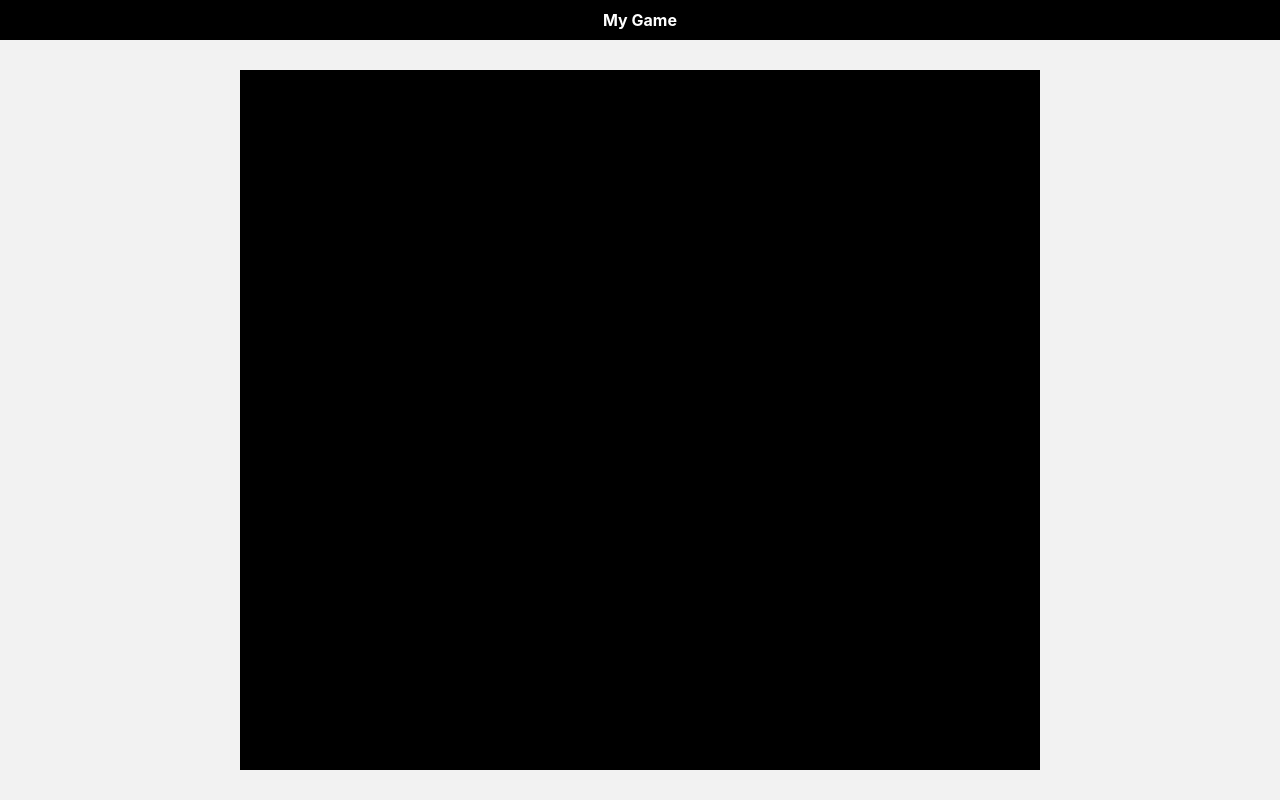
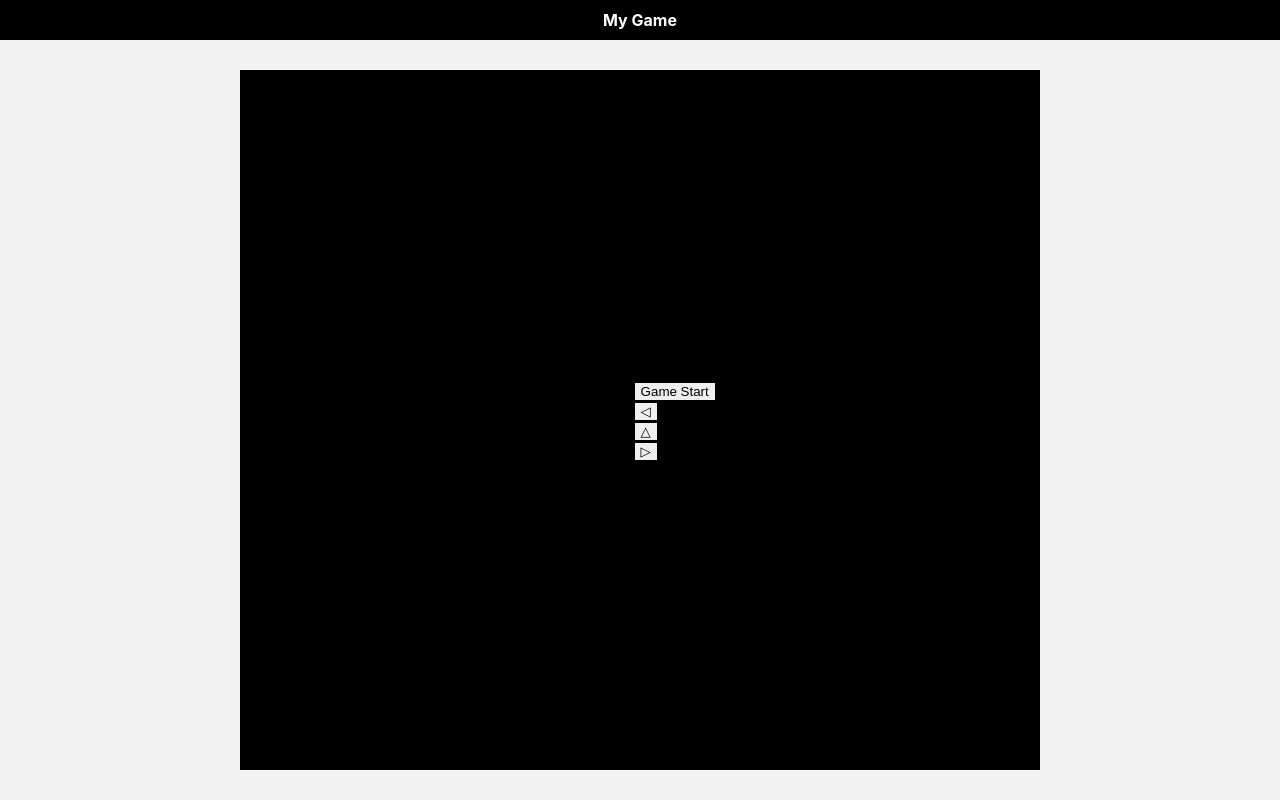
Before and after one commit to mcar100/my_game, a React (Create React App) app: page / in a window 1280 px wide. Built offline with nearby package versions, Linux system fonts and the light colour scheme.

Commit message:
Feat: 컴포넌트별 분리 및 게임모드에 따른 타이머/키보드 입력 기능 추가

```diff
--- /dev/null
+++ b/src/components/Game/GameHead/Combo.tsx
@@ -0,0 +1,15 @@
+import { useState } from "react";
+import { RootState } from "../../../utils/redux/store";
+
+function Combo() {
+  const [combo, setCombo] = useState(0);
+
+  return (
+    <div className="combo-box">
+      Combo:
+      <span>{combo}</span>
+    </div>
+  );
+}
+
+export default Combo;
--- /dev/null
+++ b/src/components/Game/GameHead/Point.tsx
@@ -0,0 +1,18 @@
+import { useSelector } from "react-redux";
+import { RootState } from "../../../utils/redux/store";
+
+function Pointer() {
+  const pointUnit = useSelector(
+    (state: RootState) => state.arrowGame.pointUnit
+  );
+  const point = useSelector((state: RootState) => state.common.point);
+
+  return (
+    <div className="point-box">
+      Point:
+      <span>{point}</span>
+    </div>
+  );
+}
+
+export default Pointer;
--- /dev/null
+++ b/src/components/Game/GameHead/Timer.tsx
@@ -0,0 +1,34 @@
+import { useEffect } from "react";
+import { useDispatch, useSelector } from "react-redux";
+import {
+  decrementTimer,
+  finishGame,
+} from "../../../utils/redux/slice/commonSlicer";
+import { RootState } from "../../../utils/redux/store";
+import { GAME_STATE } from "../../../utils/constants";
+
+function Timer() {
+  const timer = useSelector((state: RootState) => state.common.timer);
+  const gameMode = useSelector((state: RootState) => state.common.gameState);
+  const dispatch = useDispatch();
+
+  useEffect(() => {
+    const timeoutId = setTimeout(() => {
+      dispatch(decrementTimer());
+    }, 1000);
+
+    if (timer === 0) {
+      clearTimeout(timeoutId);
+      dispatch(finishGame());
+    }
+  }, [gameMode, timer, dispatch]);
+
+  return (
+    <div className="timer-box">
+      Time:
+      <span>{timer}</span>
+    </div>
+  );
+}
+
+export default Timer;
--- a/src/pages/GamePage/ArrowKeyGame.tsx
+++ /dev/null
@@ -1,5 +0,0 @@
-function ArrowKeyGame() {
-  return <div className="arrow-key-game-container"></div>;
-}
-
-export default ArrowKeyGame;
--- /dev/null
+++ b/src/pages/GamePage/ArrowKeyGame/ArrowKeyCommand.tsx
@@ -0,0 +1,57 @@
+import { useEffect } from "react";
+import { useSelector } from "react-redux";
+import { GAME_STATE } from "../../../utils/constants";
+
+import { RootState } from "../../../utils/redux/store";
+
+function ArrowKeyCommand() {
+  const gameMode = useSelector((state: RootState) => state.common.gameState);
+  const commandList = useSelector(
+    (state: RootState) => state.arrowGame.commandList
+  );
+
+  useEffect(() => {
+    if (gameMode === GAME_STATE.PROCEEDING) {
+      document.addEventListener("keydown", handleKeyDown);
+    } else {
+      document.removeEventListener("keydown", handleKeyDown);
+    }
+
+    function handleKeyDown(e: KeyboardEvent): void {
+      if (Object.values(commandList).includes(e.key)) {
+        e.preventDefault();
+        console.log(e.key);
+      } else if (e.key === "ArrowDown") {
+        e.preventDefault();
+      }
+    }
+
+    return () => {
+      if (gameMode === GAME_STATE.PROCEEDING) {
+        document.removeEventListener("keydown", handleKeyDown);
+      }
+    };
+  }, [gameMode, commandList]);
+
+  return (
+    <div className="command-box">
+      <div className="command-button">
+        <button className="game-button" value={commandList.command1}>
+          ◁
+        </button>
+      </div>
+      <div className="command-button">
+        <button className="game-button" value={commandList.command2}>
+          △
+        </button>
+      </div>
+      <div className="command-button">
+        <button className="game-button" value={commandList.command3}>
+          ▷
+        </button>
+      </div>
+    </div>
+  );
+}
+
+export default ArrowKeyCommand;
--- /dev/null
+++ b/src/pages/GamePage/ArrowKeyGame/ArrowKeyGame.tsx
@@ -0,0 +1,82 @@
+import { useEffect, useState } from "react";
+import { useSelector, useDispatch } from "react-redux";
+import { GAME_STATE, MAX_BLOCK_LENGTH } from "../../../utils/constants";
+import {
+  Blocks,
+  initArrowGame,
+} from "../../../utils/redux/slice/arrowGameSlice";
+import {
+  resumeGame,
+  startGame,
+  stopGame,
+} from "../../../utils/redux/slice/commonSlicer";
+import { RootState } from "../../../utils/redux/store";
+import ArrowKeyCommand from "./ArrowKeyCommand";
+
+type BlockKey = keyof Blocks;
+
+function ArrowKeyGame() {
+  const gameTitle = useSelector(
+    (state: RootState) => state.arrowGame.gameTitle
+  );
+  const gameMode = useSelector((state: RootState) => state.common.gameState);
+  const commandList = useSelector(
+    (state: RootState) => state.arrowGame.commandList
+  );
+  const dispatch = useDispatch();
+
+  const handleGameStart = () => {
+    dispatch(startGame());
+    dispatch(initArrowGame());
+  };
+
+  const handleGameStop = () => {
+    dispatch(stopGame(gameTitle));
+  };
+
+  const handleGameResume = () => {
+    dispatch(resumeGame());
+  };
+
+  const handleArrayPush = (): void => {
+    const newBlockNumber = Math.floor(Math.random() * 3);
+    // setBlockArray((prevArray) => [...prevArray, blockColor[newBlockNumber]]);
+  };
+  const handleArrayShift = (): void => {
+    // setBlockArray((prevArray) => prevArray.slice(1));
+  };
+
+  const getKeyFromColor = (obj: Blocks, key: keyof Blocks): string | null => {
+    return obj[key];
+  };
+
+  return (
+    <div className="arrow-game-container">
+      <div className="arrow-game-top">
+        <div className="button-box">
+          {gameMode === GAME_STATE.OVER ? (
+            <div className="absolute-box">
+              <button className="game-button" onClick={handleGameStart}>
+                Game Start
+              </button>
+            </div>
+          ) : gameMode !== GAME_STATE.STOPPED ? (
+            <button className="game-button" onClick={handleGameStop}>
+              Game Stop
+            </button>
+          ) : (
+            <button className="game-button" onClick={handleGameResume}>
+              Game Resume
+            </button>
+          )}
+        </div>
+        <div className="block-box"></div>
+      </div>
+      <div className="arrow-game-bottom">
+        <ArrowKeyCommand />
+      </div>
+    </div>
+  );
+}
+
+export default ArrowKeyGame;
--- /dev/null
+++ b/src/pages/GamePage/GamePage.tsx
@@ -0,0 +1,23 @@
+import ArrowKeyGame from "./ArrowKeyGame/ArrowKeyGame";
+import Timer from "../../components/Game/GameHead/Timer";
+import Pointer from "../../components/Game/GameHead/Point";
+import Combo from "../../components/Game/GameHead/Combo";
+
+function GamePage() {
+  return (
+    <div className="game-container">
+      <div className="game-head">
+        <div className="state-bar">
+          <Timer />
+          <Pointer />
+          <Combo />
+        </div>
+      </div>
+      <div className="game-body">
+        <ArrowKeyGame />
+      </div>
+    </div>
+  );
+}
+
+export default GamePage;
--- a/src/pages/Home.tsx
+++ b/src/pages/Home.tsx
@@ -1,12 +1,10 @@
-import ArrowKeyGame from "./GamePage/ArrowKeyGame";
+import GamePage from "./GamePage/GamePage";
 
 function Home() {
   return (
     <div className="container">
       <div className="home-container">
-        <div className="game-container">
-          <ArrowKeyGame />
-        </div>
+        <GamePage />
       </div>
     </div>
   );
--- a/src/utils/constants.ts
+++ b/src/utils/constants.ts
@@ -13,3 +13,5 @@ export const GAME_STATE: GameState = {
   STOPPED: 2,
   BUGGED: -1,
 };
+
+export const MAX_BLOCK_LENGTH = 5;
```
